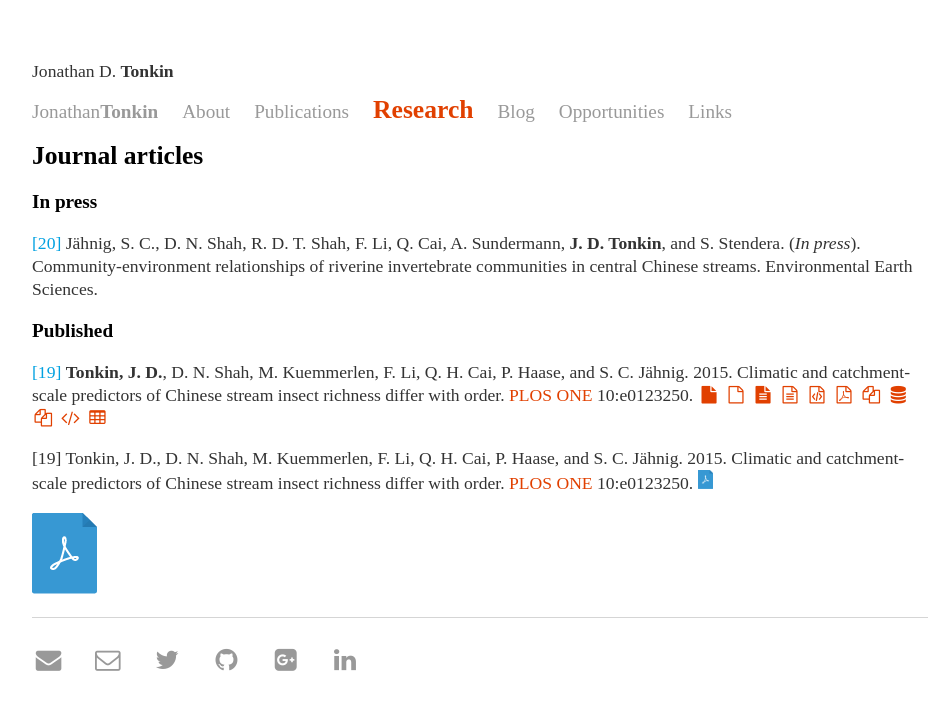
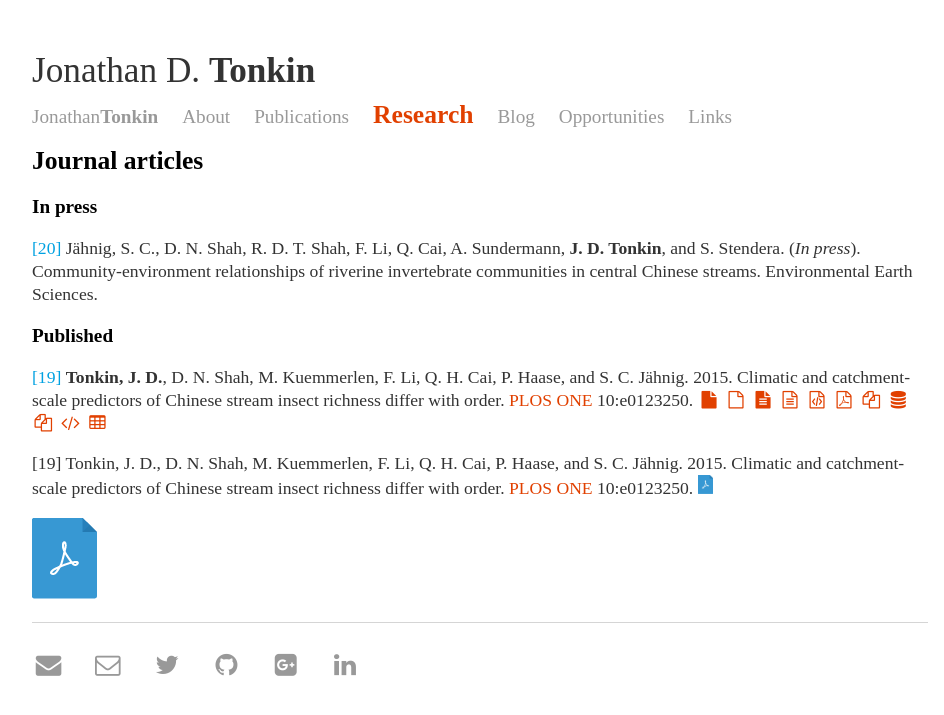
Before and after one commit to jdtonkin/jdtonkin.github.io, a Jekyll site: the page built from Research/index.md, in a window 1280 px wide. Shown: the top 715 px of the page, without its empty margins (160-1104 px from the left). Built offline with Jekyll 4.4.1, drawn with Linux system fonts in a browser that asks for light colours; nearby versions of some CDN libraries; some web fonts are replaced.

Commit message:
Update default.html

```diff
--- a/_layouts/default.html
+++ b/_layouts/default.html
@@ -15,7 +15,7 @@
       <body>
 
       <div>
-            <p><span style="font-size: 1.6m">Jonathan D. <strong>Tonkin</strong></span></p>
+            <p><span style="font-size: 200%">Jonathan D. <strong>Tonkin</strong></span></p>
       </div>
 
     <nav>
```
